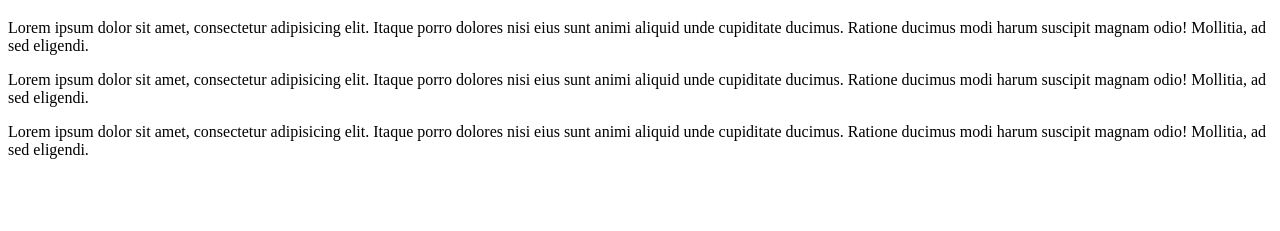
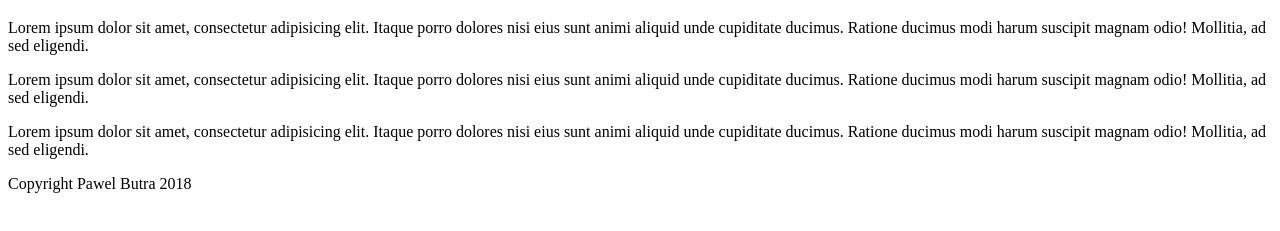
Before and after one commit to Kirdan92/nauka-gita-3, a plain HTML site: page index.html in a window 1280 px wide. Shown: the part 131-362 px from the top of the page. Drawn offline with Linux system fonts and the light colour scheme; files that its build step writes are made by us from their sources.

Commit message:
Add footer

```diff
--- a/index.html
+++ b/index.html
@@ -21,5 +21,6 @@
 		<p>Lorem ipsum dolor sit amet, consectetur adipisicing elit. Itaque porro dolores nisi eius sunt animi aliquid unde cupiditate ducimus. Ratione ducimus modi harum suscipit magnam odio! Mollitia, ad sed eligendi.</p>
 		<p>Lorem ipsum dolor sit amet, consectetur adipisicing elit. Itaque porro dolores nisi eius sunt animi aliquid unde cupiditate ducimus. Ratione ducimus modi harum suscipit magnam odio! Mollitia, ad sed eligendi.</p>
 	</main>
+	<footer>Copyright Pawel Butra 2018</footer>
 </body>
 </html>
```
